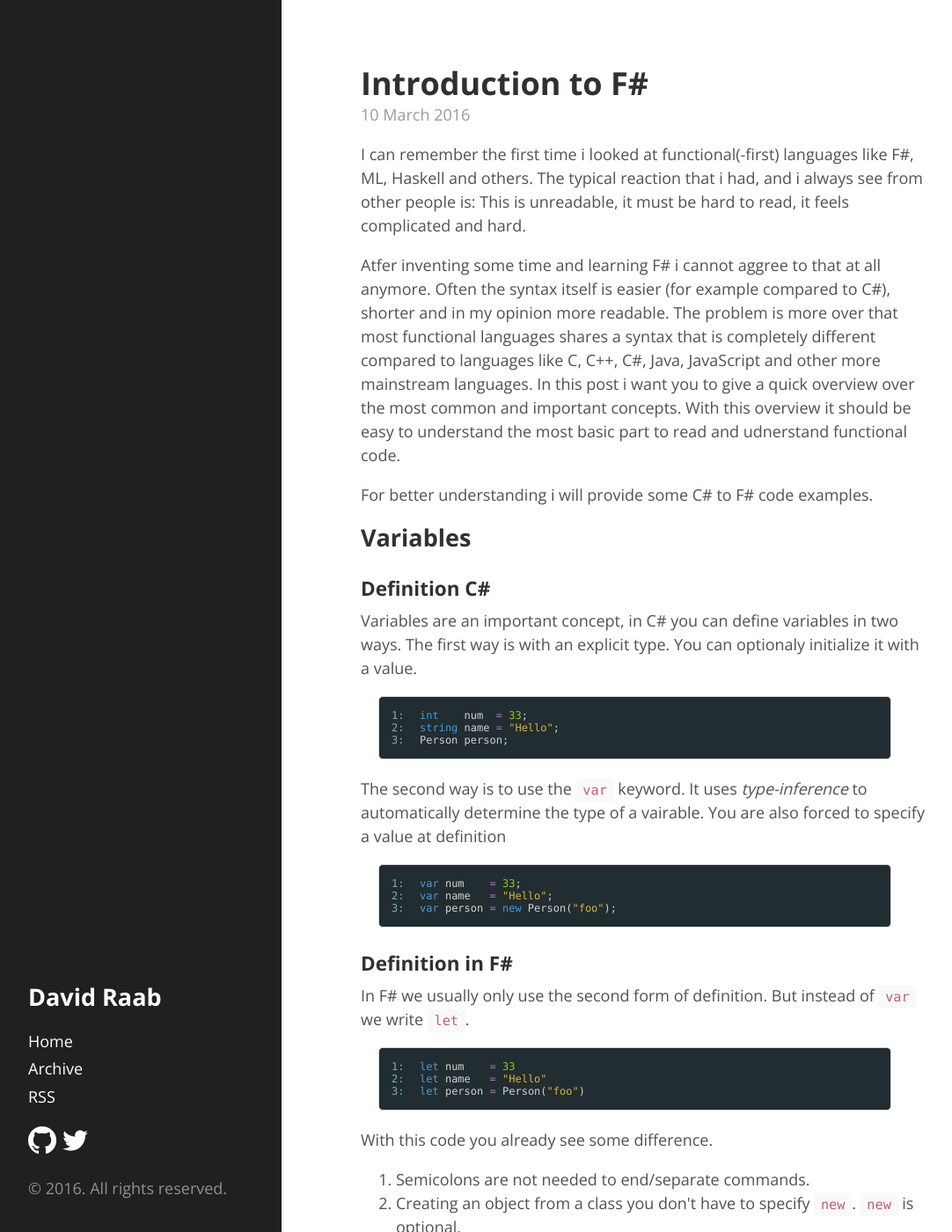
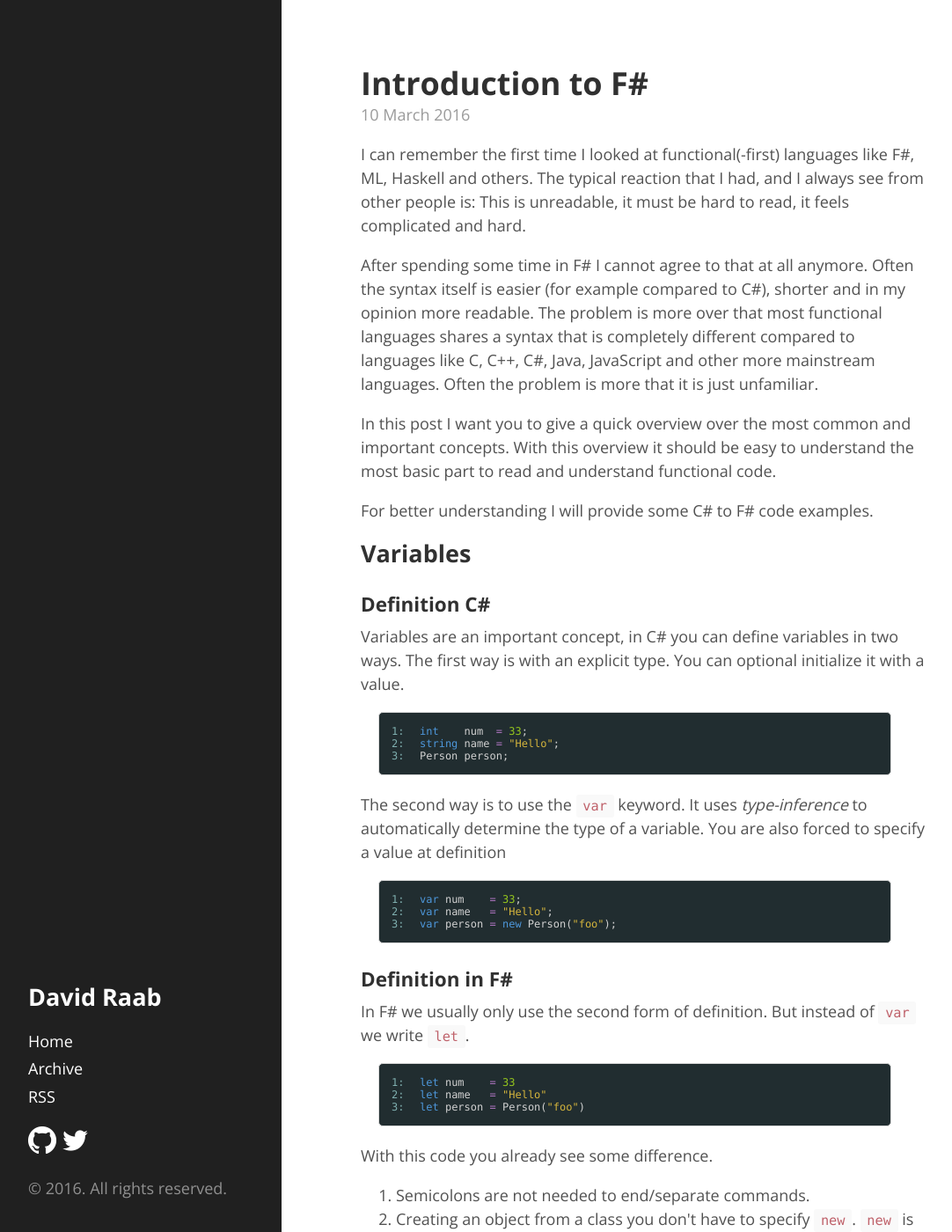
Before and after one commit to bartelink/sidburn.github.io, a Jekyll site: the page built from _posts/2016-03-10-introduction-in-fsharp.html, in a window 1280 px wide and 1400 px high. Shown: the whole window at 88% size, without its empty margins (4-1086 px from the left). Built offline with Jekyll 4.4.1, drawn with Linux system fonts in a browser that asks for light colours; some web fonts are replaced; comment, search, counter and statistics services are not loaded; some of the changed text lies outside the part shown.

Commit message:
Introduction to F#
Some grammar fixed

```diff
--- a/_posts/2016-03-10-introduction-in-fsharp.html
+++ b/_posts/2016-03-10-introduction-in-fsharp.html
@@ -4,21 +4,22 @@
 date: 2016-03-10 00:00:00
 ---
 
-<p>I can remember the first time i looked at functional(-first) languages like F#, ML, Haskell and others.
-The typical reaction that i had, and i always see from other people is: This is unreadable, it
+<p>I can remember the first time I looked at functional(-first) languages like F#, ML, Haskell and others.
+The typical reaction that I had, and I always see from other people is: This is unreadable, it
 must be hard to read, it feels complicated and hard.</p>
-<p>Atfer inventing some time and learning F# i cannot aggree to that at all anymore. Often the syntax
+<p>After spending some time in F# I cannot agree to that at all anymore. Often the syntax
 itself is easier (for example compared to C#), shorter and in my opinion more readable.
 The problem is more over that most functional languages shares a syntax that is completely
-different compared to languages like C, C++, C#, Java, JavaScript and other more mainstream languages.
-In this post i want you to give a quick overview over the most common and important concepts.
+different compared to languages like C, C++, C#, Java, JavaScript and other more mainstream
+languages. Often the problem is more that it is just unfamiliar.</p>
+<p>In this post I want you to give a quick overview over the most common and important concepts.
 With this overview it should be easy to understand the most basic part to read
-and udnerstand functional code.</p>
-<p>For better understanding i will provide some C# to F# code examples.</p>
+and understand functional code.</p>
+<p>For better understanding I will provide some C# to F# code examples.</p>
 <h2>Variables</h2>
 <h3>Definition C#</h3>
 <p>Variables are an important concept, in C# you can define variables in two ways. The first way is with an
-explicit type. You can optionaly initialize it with a value.</p>
+explicit type. You can optional initialize it with a value.</p>
 <table class="pre"><tr><td class="lines"><pre class="fssnip"><span class="l">1: </span>
 <span class="l">2: </span>
 <span class="l">3: </span>
@@ -28,7 +29,7 @@
 Person person;
 </code></pre></td></tr></table>
 <p>The second way is to use the <code>var</code> keyword. It uses <em>type-inference</em> to automatically determine the type
-of a vairable. You are also forced to specify a value at definition</p>
+of a variable. You are also forced to specify a value at definition</p>
 <table class="pre"><tr><td class="lines"><pre class="fssnip"><span class="l">1: </span>
 <span class="l">2: </span>
 <span class="l">3: </span>
@@ -352,7 +353,7 @@
 </pre></td>
 <td class="snippet"><pre class="fssnip highlighted"><code lang="fsharp"><span class="k">type</span> <span onmouseout="hideTip(event, 'fs44', 102)" onmouseover="showTip(event, 'fs44', 102)" class="t">Attributes</span> <span class="o">=</span> {
     <span onmouseout="hideTip(event, 'fs45', 103)" onmouseover="showTip(event, 'fs45', 103)" class="i">Strength</span><span class="o">:</span>     <span onmouseout="hideTip(event, 'fs12', 104)" onmouseover="showTip(event, 'fs12', 104)" class="t">int</span>
-    <span onmouseout="hideTip(event, 'fs46', 105)" onmouseover="showTip(event, 'fs46', 105)" class="i">Dexteriy</span><span class="o">:</span>     <span onmouseout="hideTip(event, 'fs12', 106)" onmouseover="showTip(event, 'fs12', 106)" class="t">int</span>
+    <span onmouseout="hideTip(event, 'fs46', 105)" onmouseover="showTip(event, 'fs46', 105)" class="i">Dexterity</span><span class="o">:</span>    <span onmouseout="hideTip(event, 'fs12', 106)" onmouseover="showTip(event, 'fs12', 106)" class="t">int</span>
     <span onmouseout="hideTip(event, 'fs47', 107)" onmouseover="showTip(event, 'fs47', 107)" class="i">Intelligence</span><span class="o">:</span> <span onmouseout="hideTip(event, 'fs12', 108)" onmouseover="showTip(event, 'fs12', 108)" class="t">int</span>
     <span onmouseout="hideTip(event, 'fs48', 109)" onmouseover="showTip(event, 'fs48', 109)" class="i">Vitality</span><span class="o">:</span>     <span onmouseout="hideTip(event, 'fs12', 110)" onmouseover="showTip(event, 'fs12', 110)" class="t">int</span>
 }
@@ -367,7 +368,7 @@
     <span class="i">Attribute</span> <span class="o">=</span>
     {
         <span class="i">Strength</span> <span class="o">=</span> <span class="n">1000</span>
-        <span class="i">Dexteriy</span> <span class="o">=</span> <span class="n">200</span>
+        <span class="i">Dexterity</span> <span class="o">=</span> <span class="n">200</span>
         <span class="i">Intelligence</span> <span class="o">=</span> <span class="n">3</span>
         <span class="i">Vitality</span> <span class="o">=</span> <span class="n">1000</span>
     }
@@ -929,7 +930,7 @@
 <span class="k">var</span> result <span class="o">=</span> Numbers(Enumerable.Range(<span class="n">1</span>,<span class="n">100</span>));
 </code></pre></td></tr></table>
 <h2>Final Note</h2>
-<p>I covered quite a lot of topics. But i hope that now <em>functional languages</em> looks less scary to you. By understanding
+<p>I covered quite a lot of topics. But I hope that now <em>functional languages</em> looks less scary to you. By understanding
 all of the topics you basically already made a big step in understanding F# in general.</p>
 
 
@@ -976,9 +977,9 @@
 <div class="tip" id="fs41">property System.DateTime.Year: int</div>
 <div class="tip" id="fs42">val printfn : format:Printf.TextWriterFormat&lt;&#39;T&gt; -&gt; &#39;T<br /><br />Full name: Microsoft.FSharp.Core.ExtraTopLevelOperators.printfn</div>
 <div class="tip" id="fs43">val newMe : Human<br /><br />Full name: 2016-03-10-introduction-in-fsharp.newMe</div>
-<div class="tip" id="fs44">type Attributes =<br />&#160;&#160;{Strength: int;<br />&#160;&#160;&#160;Dexteriy: int;<br />&#160;&#160;&#160;Intelligence: int;<br />&#160;&#160;&#160;Vitality: int;}<br /><br />Full name: 2016-03-10-introduction-in-fsharp.Attributes</div>
+<div class="tip" id="fs44">type Attributes =<br />&#160;&#160;{Strength: int;<br />&#160;&#160;&#160;Dexterity: int;<br />&#160;&#160;&#160;Intelligence: int;<br />&#160;&#160;&#160;Vitality: int;}<br /><br />Full name: 2016-03-10-introduction-in-fsharp.Attributes</div>
 <div class="tip" id="fs45">Attributes.Strength: int</div>
-<div class="tip" id="fs46">Attributes.Dexteriy: int</div>
+<div class="tip" id="fs46">Attributes.Dexterity: int</div>
 <div class="tip" id="fs47">Attributes.Intelligence: int</div>
 <div class="tip" id="fs48">Attributes.Vitality: int</div>
 <div class="tip" id="fs49">type CaharacterSheet =<br />&#160;&#160;{Name: string;<br />&#160;&#160;&#160;Attribute: Attributes;}<br /><br />Full name: 2016-03-10-introduction-in-fsharp.CaharacterSheet</div>
```
Also changed, not shown: other parts of _posts/2016-03-10-introduction-in-fsharp.html (+14 -14 lines), 1 other file.
